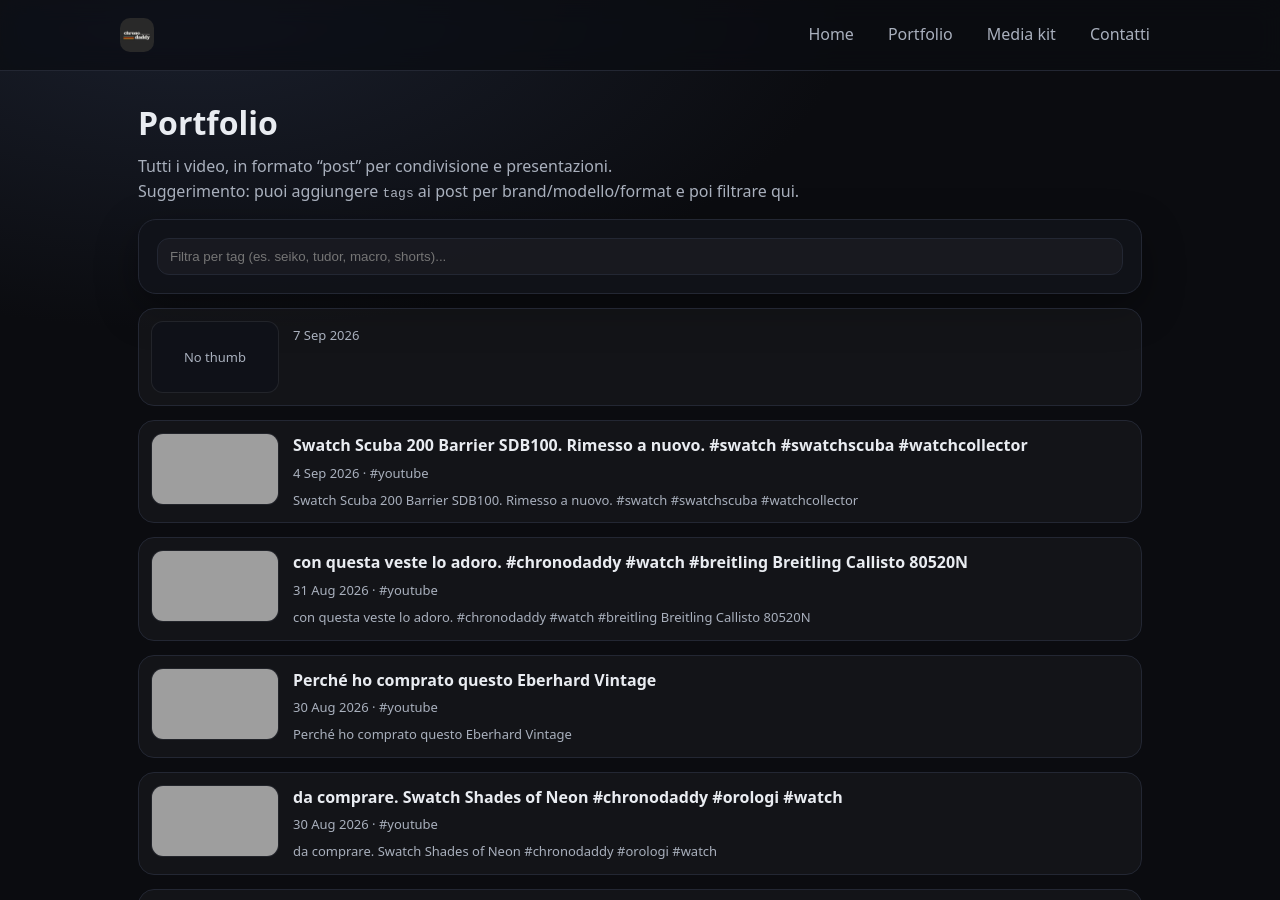
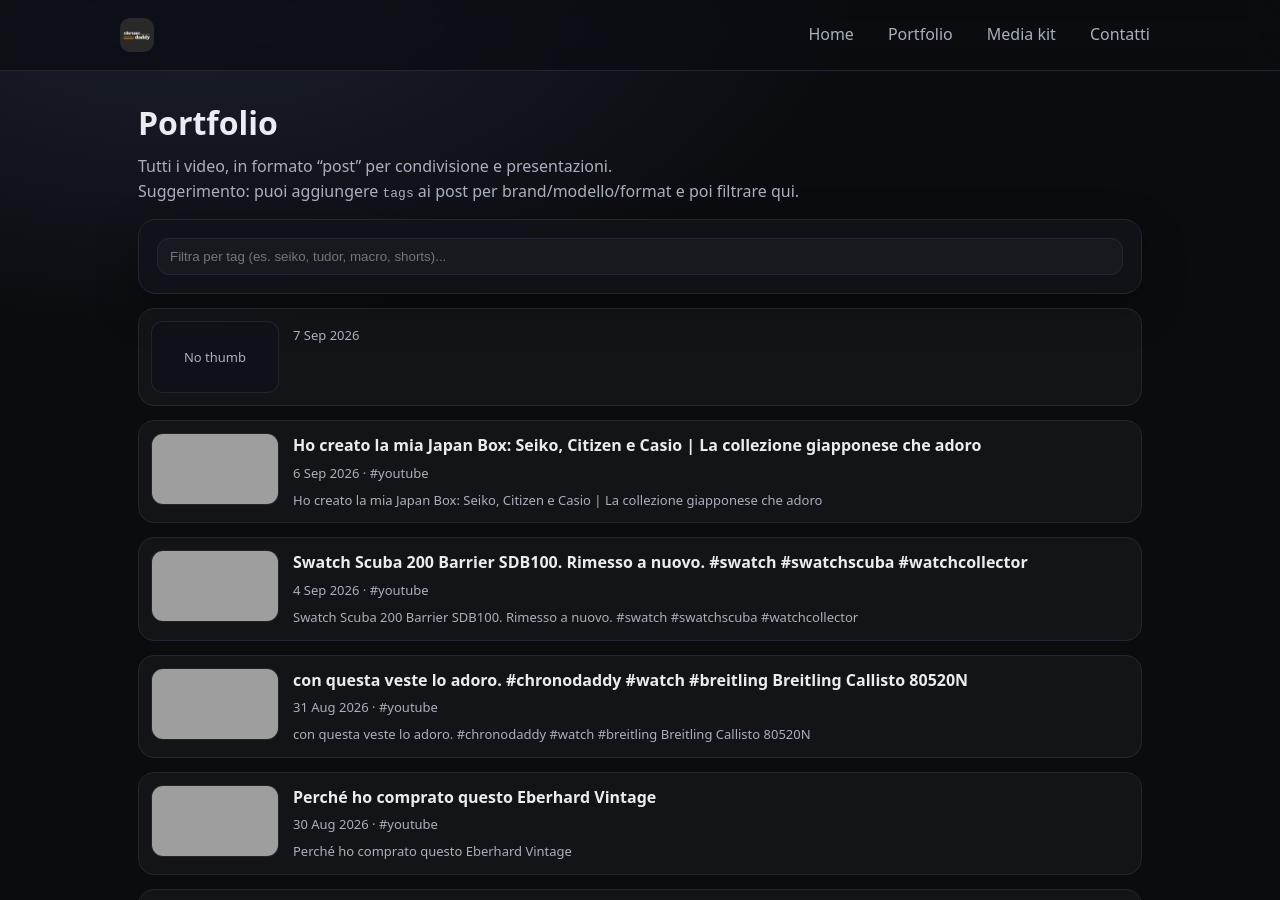
Before and after one commit to claudiostoduto/chronodaddy, a Jekyll site: the page built from _pages/portfolio.md, in a window 1280 px wide and 900 px high, cut to the strip 0-900 px from the top of the window. Built offline with Jekyll 4.4.1, drawn with Linux system fonts in a browser that asks for light colours; grey boxes are pictures that could not be loaded.

Commit message:
chore: add new YouTube posts

```diff
--- /dev/null
+++ b/_posts/2026-09-06-ho-creato-la-mia-japan-box-seiko-citizen-e-casio-la-collezione-giapponese-che-ad.md
@@ -0,0 +1,14 @@
+---
+title: "Ho creato la mia Japan Box: Seiko, Citizen e Casio | La collezione giapponese che adoro"
+date: 2026-09-06
+videoId: "qsDWW6sCSgw"
+youtubeUrl: "https://www.youtube.com/watch?v=qsDWW6sCSgw"
+thumbnail: "https://i2.ytimg.com/vi/qsDWW6sCSgw/hqdefault.jpg"
+tags: [youtube]
+excerpt: "Ho creato la mia Japan Box: Seiko, Citizen e Casio | La collezione giapponese che adoro"
+---
+
+<!--
+Questo post è stato generato automaticamente.
+Puoi aggiungere tag più specifici (brand/modello/format) e una descrizione/contesto per renderlo un vero case study.
+-->
--- a/assets/channel-stats.json
+++ b/assets/channel-stats.json
@@ -1,6 +1,6 @@
 {
   "subscribers": 826,
   "views": 451238,
-  "videos": 243,
-  "updatedAt": "2026-09-06T17:00:03.435Z"
+  "videos": 244,
+  "updatedAt": "2026-09-06T19:08:11.584Z"
 }
```
